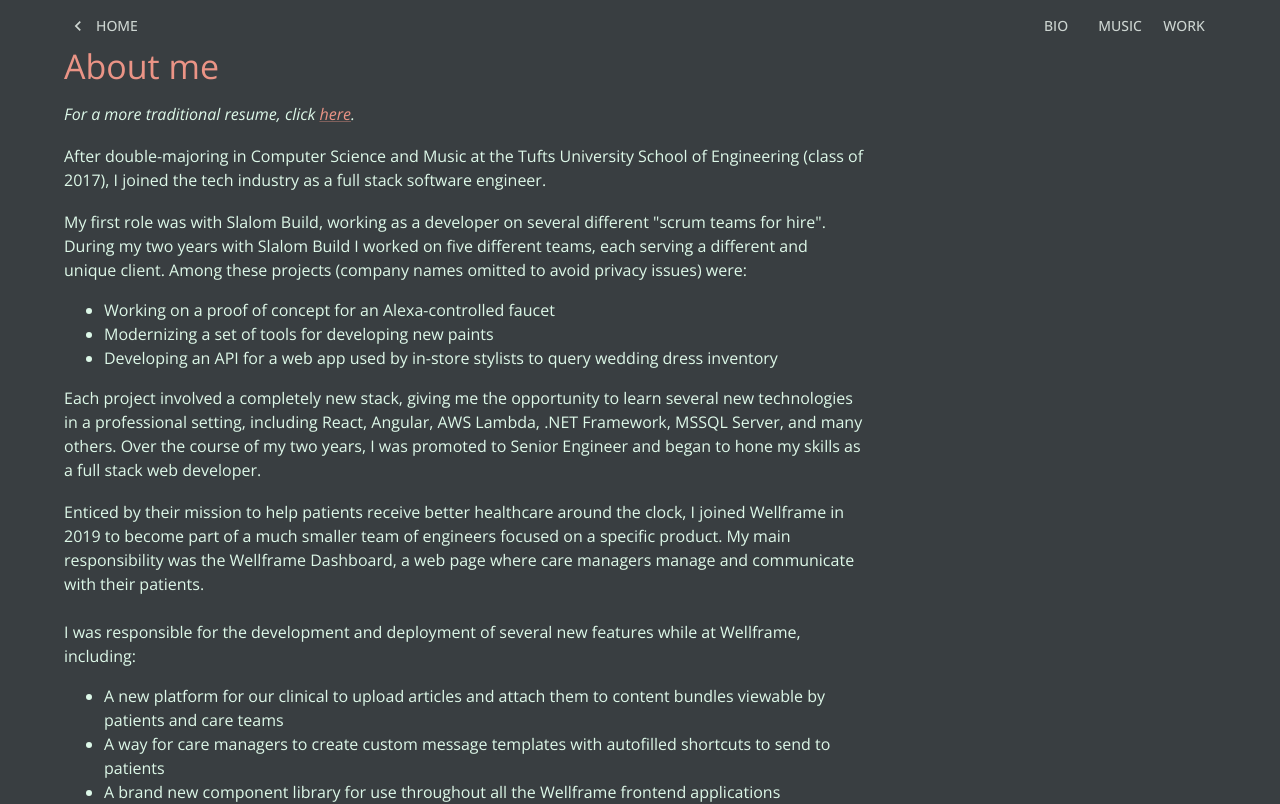
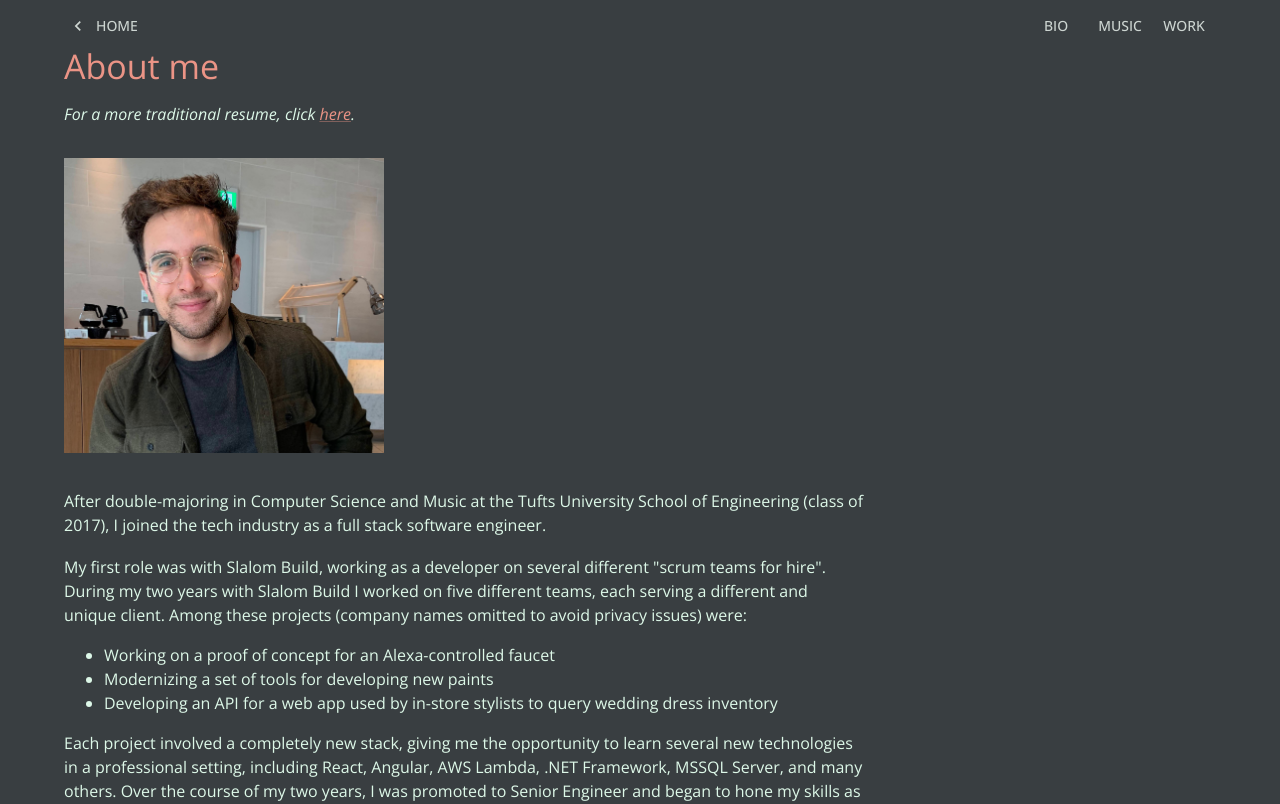
Before and after one commit to eli-boninger/boninger, a React (Vite) app: page /bio in a window 1280 px wide. Shown: the top 804 px of the page. Built offline with nearby package versions, Linux system fonts and the light colour scheme.

Commit message:
add photo

```diff
--- a/src/pages/bio/Bio.tsx
+++ b/src/pages/bio/Bio.tsx
@@ -1,11 +1,17 @@
 import { Link, Typography } from "@mui/material";
 import React from "react";
 import { BasePage } from "../BasePage";
+import { css } from "@emotion/react";
 import { Resume } from "./Resume";
+import imgUrl from "./pro_photo_2.jpg";
+
+const textStyle = css({
+  maxWidth: "50rem",
+});
 
 export const Bio = () => (
   <BasePage title="About me">
-    <div style={{ maxWidth: "50rem" }}>
+    <div css={textStyle}>
       <Typography color="primary.light">
         <i>
           For a more traditional resume, click{" "}
@@ -15,6 +21,11 @@
           .
         </i>
       </Typography>
+      <img
+        src={imgUrl}
+        style={{ maxWidth: "20rem", margin: "2rem 0" }}
+        alt="professional photo of Eli Boninger"
+      />
       <br />
       <Typography component="div" color="primary.light">
         After double-majoring in Computer Science and Music at the Tufts
```
Also changed, not shown: src/pages/bio/pro_photo_2.jpg (added).
